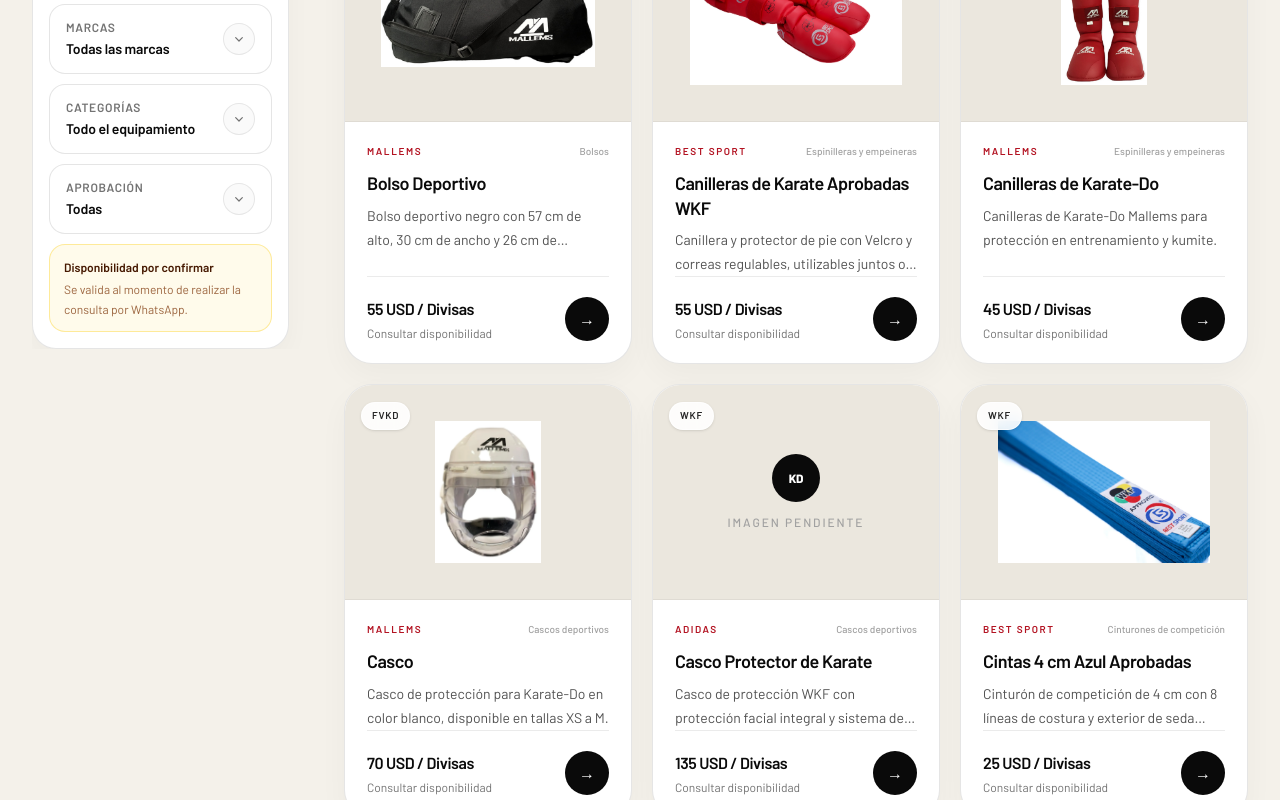
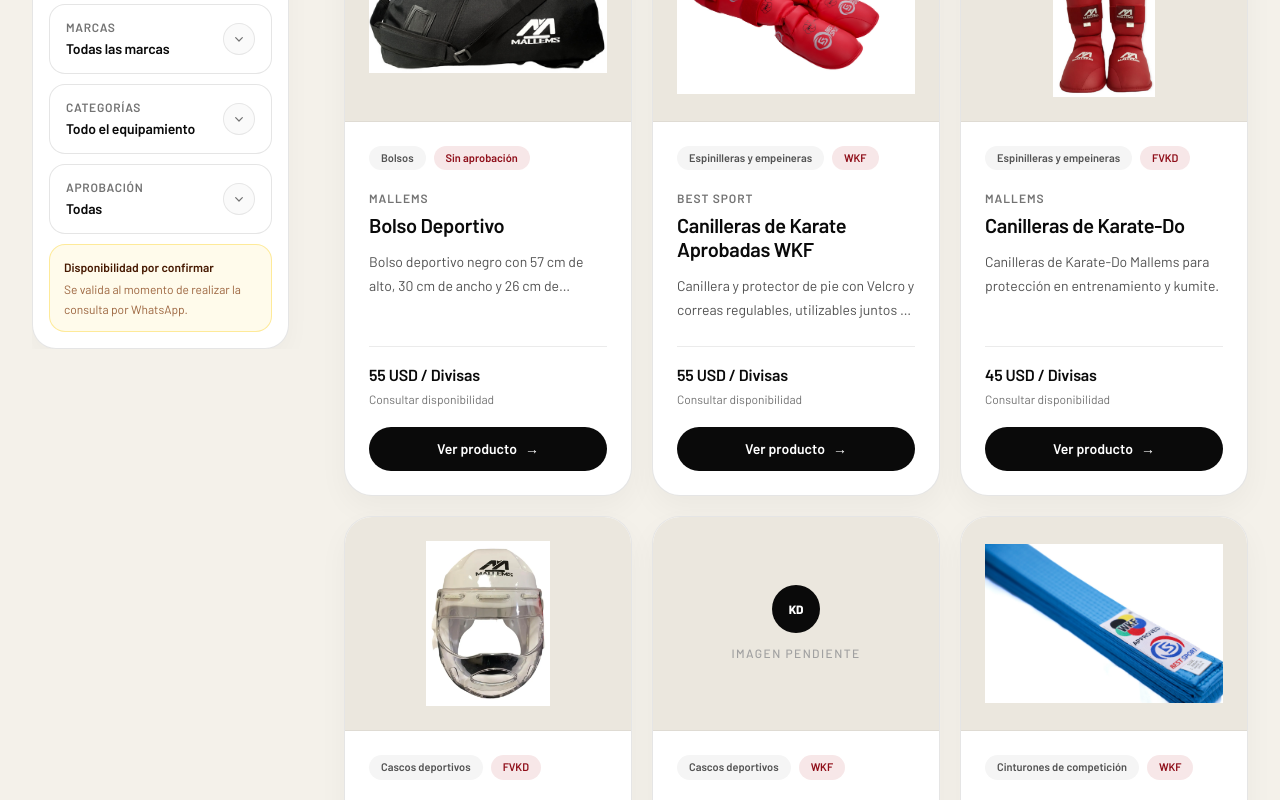
Before and after one commit to maorusohh/catalogo-karate, a Next.js app: page /catalogo in a window 1280 px wide. Shown: the part 880-1680 px from the top of the page. Built offline with nearby package versions, Linux system fonts and the light colour scheme.

Commit message:
refactor: restore stronger product card hierarchy

```diff
--- a/src/components/catalog/product-card.tsx
+++ b/src/components/catalog/product-card.tsx
@@ -28,7 +28,7 @@ export function ProductCard({ product, brandName, categoryName }: ProductCardPro
   const primaryPrice = product.prices[0];
 
   return (
-    <article className="group flex h-full flex-col overflow-hidden rounded-[1.75rem] border border-black/10 bg-white shadow-[0_12px_30px_rgba(0,0,0,0.035)] transition-[transform,box-shadow,border-color] duration-200 hover:-translate-y-1 hover:border-black/15 hover:shadow-[0_18px_40px_rgba(0,0,0,0.07)]">
+    <article className="group flex h-full flex-col overflow-hidden rounded-[1.75rem] border border-black/10 bg-white shadow-[0_12px_30px_rgba(0,0,0,0.04)] transition-[transform,box-shadow,border-color] duration-200 hover:-translate-y-1 hover:border-black/15 hover:shadow-[0_18px_40px_rgba(0,0,0,0.075)]">
       <Link href={`/producto/${product.slug}`} className="block" aria-label={`Ver ${product.name}`}>
         <div className="relative aspect-[4/3] overflow-hidden border-b border-black/5 bg-[#ebe7de]">
           {image ? (
@@ -37,7 +37,7 @@ export function ProductCard({ product, brandName, categoryName }: ProductCardPro
               alt={image.alt || product.name}
               fill
               sizes="(max-width: 639px) 100vw, (max-width: 1023px) 50vw, 33vw"
-              className="object-contain p-7 transition-transform duration-300 group-hover:scale-[1.025] sm:p-9"
+              className="object-contain p-5 transition-transform duration-300 group-hover:scale-[1.025] sm:p-6"
             />
           ) : (
             <div className="flex h-full items-center justify-center p-6 text-center">
@@ -46,31 +46,31 @@ export function ProductCard({ product, brandName, categoryName }: ProductCardPro
                   KD
                 </span>
 
-                <p className="mt-3 text-xs font-medium tracking-[0.16em] text-neutral-400 uppercase">
+                <p className="mt-3 text-xs font-medium tracking-[0.12em] text-neutral-400 uppercase">
                   Imagen pendiente
                 </p>
               </div>
             </div>
           )}
-
-          <div className="absolute top-4 left-4">
-            <span className="inline-flex min-h-7 items-center rounded-full border border-white/65 bg-white/88 px-2.5 text-[10px] font-semibold tracking-[0.08em] text-neutral-800 uppercase shadow-sm backdrop-blur">
-              {approvalLabels[product.approval]}
-            </span>
-          </div>
         </div>
       </Link>
 
-      <div className="flex flex-1 flex-col p-5 sm:p-5.5">
-        <div className="flex items-center justify-between gap-3">
-          <p className="truncate text-[10px] font-semibold tracking-[0.16em] text-[var(--ck-red)] uppercase">
-            {brandName}
-          </p>
+      <div className="flex flex-1 flex-col p-5 sm:p-6">
+        <div className="flex flex-wrap gap-2">
+          <span className="rounded-full bg-neutral-100 px-3 py-1 text-[11px] font-semibold text-neutral-600">
+            {categoryName}
+          </span>
 
-          <p className="truncate text-[10px] font-medium text-neutral-400">{categoryName}</p>
+          <span className="rounded-full bg-[var(--ck-red)]/10 px-3 py-1 text-[11px] font-semibold text-[var(--ck-red-dark)]">
+            {approvalLabels[product.approval]}
+          </span>
         </div>
 
-        <h2 className="mt-3 text-lg leading-snug font-semibold tracking-tight text-neutral-950">
+        <p className="mt-5 text-xs font-semibold tracking-[0.08em] text-neutral-500 uppercase">
+          {brandName}
+        </p>
+
+        <h2 className="mt-2 text-xl leading-[1.18] font-semibold tracking-[-0.015em] text-neutral-950">
           <Link
             href={`/producto/${product.slug}`}
             className="transition-colors hover:text-[var(--ck-red)]"
@@ -79,13 +79,13 @@ export function ProductCard({ product, brandName, categoryName }: ProductCardPro
           </Link>
         </h2>
 
-        <p className="mt-2 line-clamp-2 text-sm leading-6 text-neutral-600">
+        <p className="mt-3 line-clamp-2 text-sm leading-6 text-neutral-600">
           {product.shortDescription}
         </p>
 
-        <div className="mt-auto flex items-end justify-between gap-4 border-t border-black/8 pt-5">
-          <div className="min-w-0">
-            <p className="truncate text-base font-semibold tracking-tight text-neutral-950">
+        <div className="mt-auto pt-6">
+          <div className="border-t border-black/8 pt-4">
+            <p className="text-base font-semibold tracking-[-0.01em] text-neutral-950">
               {primaryPrice?.label ?? "Consultar precio"}
             </p>
 
@@ -96,9 +96,9 @@ export function ProductCard({ product, brandName, categoryName }: ProductCardPro
 
           <Link
             href={`/producto/${product.slug}`}
-            aria-label={`Abrir ficha de ${product.name}`}
-            className="flex size-11 shrink-0 items-center justify-center rounded-full border border-black/10 bg-neutral-950 text-white transition-all duration-200 group-hover:border-[var(--ck-red)] group-hover:bg-[var(--ck-red)]"
+            className="mt-5 inline-flex min-h-11 w-full items-center justify-center gap-2 rounded-full bg-neutral-950 px-5 text-sm font-semibold text-white transition-all duration-200 hover:-translate-y-px hover:bg-[var(--ck-red)]"
           >
+            Ver producto
             <span aria-hidden="true">→</span>
           </Link>
         </div>
```
